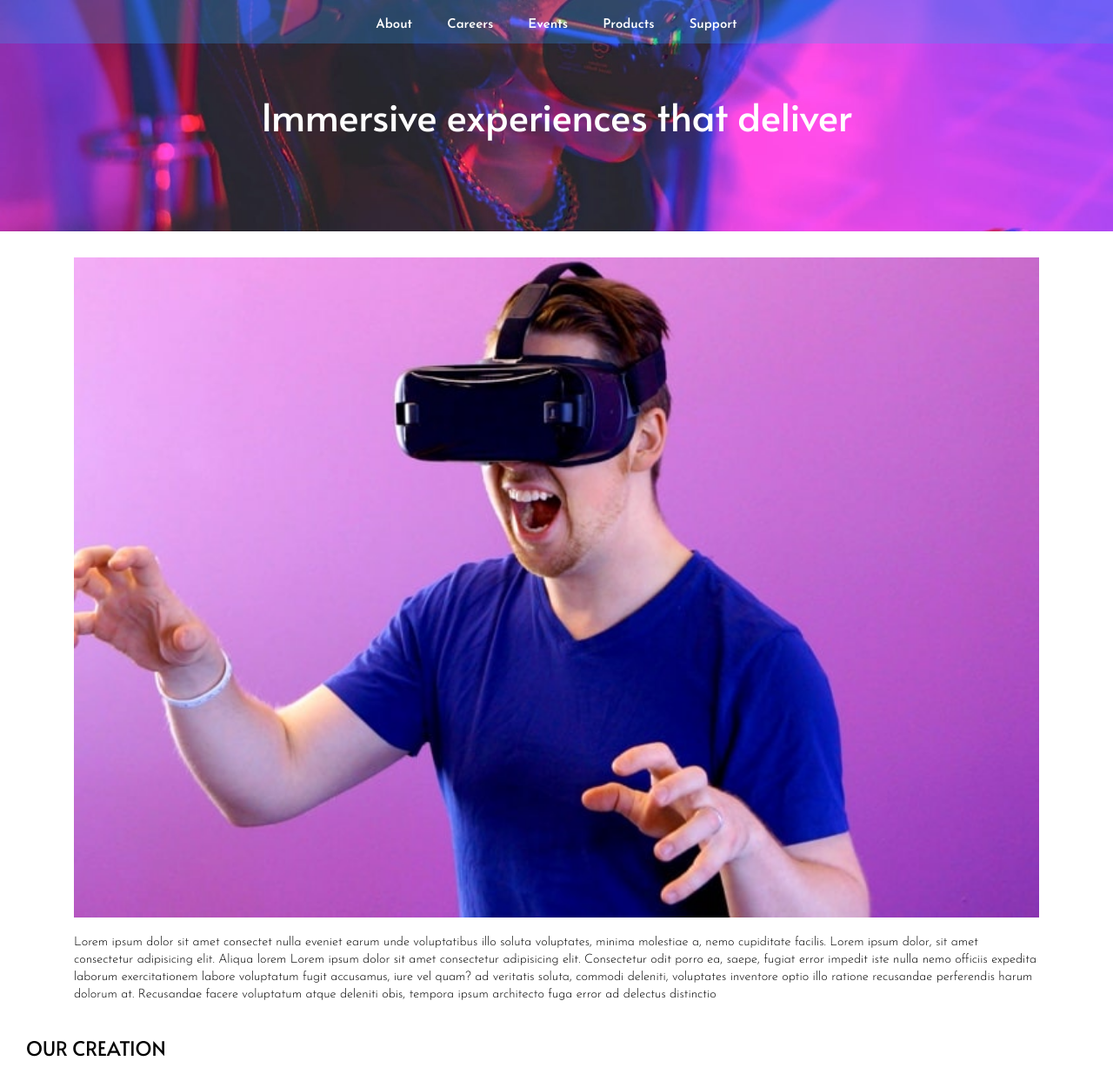
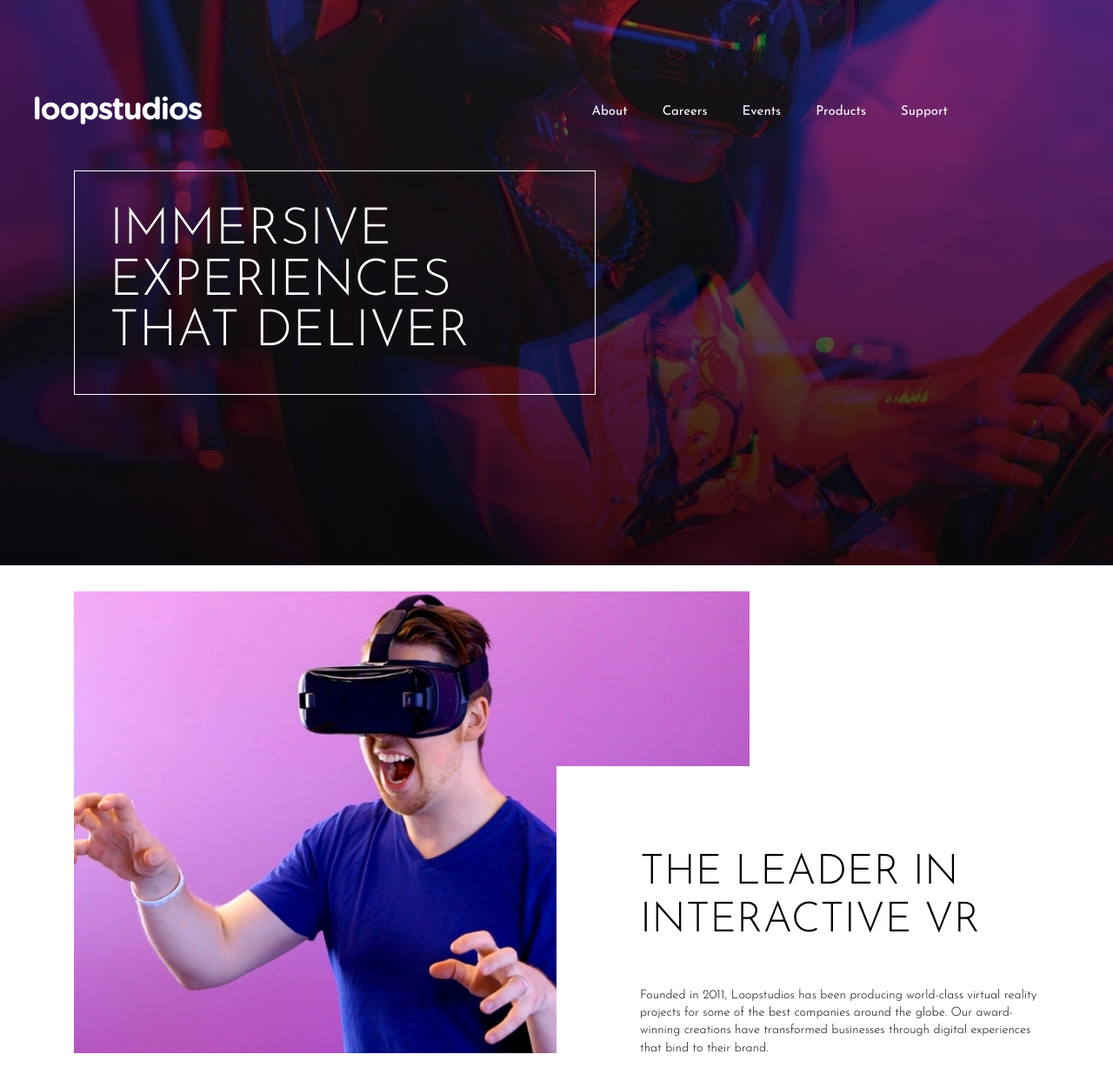
Before and after one commit to MSagdieva/FMChallenge---Loopstudios-landing-page, a website: page src/index.html in a window 1280 px wide. Shown: the top 1243 px of the page at 87% size. Drawn offline with nearby package versions, Linux system fonts and the light colour scheme; files that its build step writes are made by us from their sources; files whose address does not match are found by name.

Commit message:
header, mobile menu, main image, first section styles modify

```diff
--- a/src/html/elements/header.html
+++ b/src/html/elements/header.html
@@ -1,5 +1,5 @@
 <header class="header">
-    <div class="header__content">
+    <div class="header__content _container">
         @@include('./menu.html')
     </div>
 </header>
--- a/src/html/elements/main.html
+++ b/src/html/elements/main.html
@@ -1,15 +1,22 @@
 <main>
     <div class="main-heading">
-        <div class="main-heading__container">
+        <div class="main-heading__container _container">
         <h1 class="main-heading__title title">Immersive experiences that deliver</h1>
         </div>
     </div>
     <section class="section introduction _container">
         <div class="introduction__information">
             <div class="info-block">
-                <div class="img-container"><img src="img/desktop/image-interactive.jpg" alt="" class="ill"></div>
+                <div class="img-container">
+                    <img src="img/desktop/image-interactive.jpg" alt="" class="ill">
+                </div>
                 <div class="text-container">
-                    <p class="text">Lorem ipsum dolor sit amet consectet nulla eveniet earum unde voluptatibus illo soluta voluptates, minima molestiae a, nemo cupiditate facilis. Lorem ipsum dolor, sit amet consectetur adipisicing elit. Aliqua lorem Lorem ipsum dolor sit amet consectetur adipisicing elit. Consectetur odit porro ea, saepe, fugiat error impedit iste nulla nemo officiis expedita laborum exercitationem labore voluptatum fugit accusamus, iure vel quam? ad veritatis soluta, commodi deleniti, voluptates inventore optio illo ratione recusandae perferendis harum dolorum at. Recusandae facere voluptatum atque deleniti obis, tempora ipsum architecto fuga error ad delectus distinctio</p>
+                    <h3 class="title">The leader in interactive VR
+                    </h3>
+                    <p class="text">Founded in 2011, Loopstudios has been producing world-class virtual reality
+                        projects for some of the best companies around the globe. Our award-winning
+                        creations have transformed businesses through digital experiences that bind
+                        to their brand.</p>
                 </div>
             </div>
         </div>
--- a/src/html/elements/menu.html
+++ b/src/html/elements/menu.html
@@ -1,5 +1,10 @@
 <nav class="header__menu">
     <div class = "menu">
+        <div class = "menu__logo">
+            <div class="img-container">
+                <img src="img/logo.svg" alt="" class="logo">
+            </div>
+        </div>
         <div class = "menu__burger-icon">
             <span></span>
         </div>
--- a/src/js/burgerShow.js
+++ b/src/js/burgerShow.js
@@ -1,9 +1,11 @@
 let menu=document.querySelector('.menu__list');
 let burger = document.getElementsByClassName('menu__burger-icon')[0];
+let menu_body=document.querySelector('.menu__body');
 window.addEventListener('click', function(e){
     let target2 = e.target;
     if ((target2 != document.getElementsByClassName('page')[0])&&(target2.closest('div').classList.contains('menu__burger-icon')) || (target2.classList.contains('menu__burger-icon')))
     {
         menu.classList.toggle('active');
-
+        burger.classList.toggle('active');
+        menu_body.classList.toggle('active');
     }});
--- a/src/scss/elements/header.scss
+++ b/src/scss/elements/header.scss
@@ -1,18 +1,14 @@
 .header {
-
     position:relative;
     z-index: 1000;
     height:50px;
     width:100%;
-    background-color: rgba(50, 154, 240, 0.288);
     &__content {
-        top: 0;
-        left: 50%;
+        top: 100px;
         text-align: center;
         width:100%;
         height:100%;
         position:absolute;
-        transform: translateX(-50%);
 
     }
     &__icon-container{
@@ -22,6 +18,7 @@
     }
     &__icon-image{
         @include adaptive-value('width', 140, 80, 0);
+
         }
 
     &__menu{
--- a/src/scss/elements/heading.scss
+++ b/src/scss/elements/heading.scss
@@ -2,15 +2,17 @@
             margin-top:-50px;
             width: 100%;
             top:0;
-            background: url("../img/desktop/image-hero.jpg");
+            background: linear-gradient(rgba(0, 0, 0, 0.5),rgba(0, 0, 0, 0.8)), url("../img/desktop/image-hero.jpg");
             background-size: cover;
         @media (max-width:$md3+px) {
+            background-size: cover;
             background-clip: content-box;
             background-repeat: no-repeat;
             background-position: center;
         }
         @media (max-width:$md4+px) {
             background: url("../img/mobile/image-hero.jpg");
+            background-size: cover;
         }
     &__btn {
         position:absolute;
@@ -24,7 +26,9 @@
     }
 
     &__container {
-        padding: 100px 20px;
+        height: 650px;
+        display: flex;
+        align-items: center;
     }
 
     &__content {
@@ -50,12 +54,16 @@
     }
 
     &__title {
-        line-height: 1.5;
+        font-family: $SecondFontFamily;
+        line-height: 1;
+        max-width: 600px;
         color:#fff;
-        text-align: center;
-        @include adaptive-value('font-size', 48, 38, 0);
-        text-transform: none;
+        font-weight: 300;
+        text-transform:uppercase;
+        @include adaptive-value('font-size', 72, 38, 0);
         margin:0;
+        padding: 40px;
+        border: 1px $white solid;
         @media (max-width: $md4+px) {
             font-size: 30px;
         }
--- a/src/scss/elements/menu.scss
+++ b/src/scss/elements/menu.scss
@@ -1,52 +1,59 @@
 .menu {
     display: block;
+    &__body.active{
+        @media (max-width: $md4+px){
+            display:flex;
+            height: 100vh;
+            background-color:$black;
+            z-index: -1;
+            align-items: center;
+        }
+    }
     &__list {
         display: flex;
         list-style: none;
         align-items: center;
-        justify-content: center;
+        justify-content: flex-end;
         margin: 0;
-        @media (max-width: $md2+px){
-            justify-content:flex-end;
-        }
-        @media (max-width: $md3+px) {
-            flex-direction: row;
-            align-content:center;
-            justify-content:flex-end;
-            flex-wrap:wrap;
-            width: 60%;
-            position:absolute;
-            right:0;
-
-        }
         @media (max-width: $md4+px){
-            display:none;
+            display: none;
             &.active{
-            display:block;
+            display: block;
             flex-direction: column;
-            width:initial;
-            flex-wrap:nowrap;
-            align-items:center;
+            width: initial;
+            flex-wrap: nowrap;
+            align-items: center;
             height: initial;
             overflow: scroll;
-            right: 50px;
-            margin: 20px;
-            background-color:rgba(0, 91, 193, 1);}
-            &:hover{
-                background-color:rgba(255, 255, 255, 0.6);
-                .menu__link{
-                color:rgba(0, 91, 193, 1);
+            right: 0;
+            margin: 0;
+            width: 100%;
+            .menu__link{
+                text-transform: uppercase;
             }
-            }
+        }
+
         }
 
 
     }
-
+        &__burger-icon.active{
+                z-index: 2;
+                span{
+                    opacity:0;
+                }
+                &:before{
+                    transform: rotateZ(45deg) translateY(11px);
+                }
+                &:after{
+                    transform: rotateZ(-45deg) translateY(-11px);
+                }
+            }
     &__link {
         font-size: 14px;
         font-family: $SecondFontFamily;
-        font-weight: 600;
+        font-weight: 400;
+        text-align: left;
         margin: 0;
         padding:20px;
         color: rgba(255, 255, 255, 1);
@@ -83,6 +90,8 @@
             background-color: #fff;
             position: absolute;
             top:40%;
+            opacity:1;
+            transition: opacity ease-in .1s;
         }
         &:before, &:after{
             position:absolute;
@@ -91,6 +100,7 @@
             height: 2px;
             background-color: #fff;
             left:0;
+            transition: transform ease-in .3s;
         }
         &:before{
             top:0;
@@ -100,6 +110,25 @@
             bottom:2px;
         }
     }}
+    &__logo{
+        text-align: left;
+        width: 192px;
+        height: 32px;
+        position: absolute;
+        left: 40px;
+        top: 11px;
+        .logo{
+            width: 100%;
+            height: 100%;
+        }
+        @media (max-width: $md4+px){
+            width: 60%;
+            height: 15px;
+            position: absolute;
+            left: 20px;
+            top:20px;
+    }
+    }
 
 }
 
--- a/src/scss/elements/sections.scss
+++ b/src/scss/elements/sections.scss
@@ -5,7 +5,29 @@
 }
 .introduction {
 	&__information {
-
+        .info-block{
+            position: relative;
+        }
+        .img-container{
+            width: 70%;
+        }
+        .text-container{
+            width: 50%;
+            position: absolute;
+            bottom:0;
+            padding: 96px 0 0 96px;
+            left: 50%;
+            background-color: $white;
+            .text{
+                margin: 0;
+            }
+        }
+        .title{
+            font-family: $SecondFontFamily;
+            font-weight: 300;
+            font-size: 48px;
+            margin-top: 0;
+        }
     }
 }
 .info-block__container {
@@ -55,6 +77,9 @@
         display: grid;
         grid-template-columns: 1fr 1fr 1fr 1fr;
         grid-template-rows: 1fr 1fr;
+        @media (max-width: $md4+px){
+            display: block;
+        }
     }
     .info-block{
 
```
Also changed, not shown: dist/css/style.css, dist/css/style.min.css, dist/index.html, dist/js/script.js, dist/js/script.min.js.
